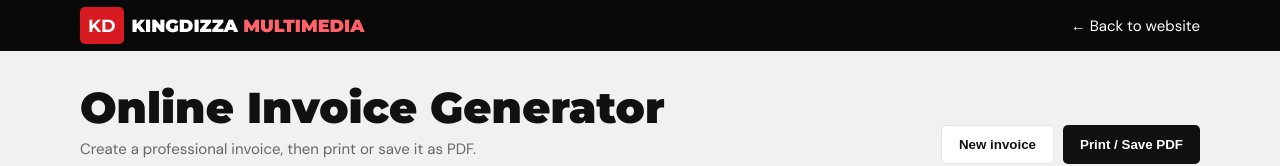
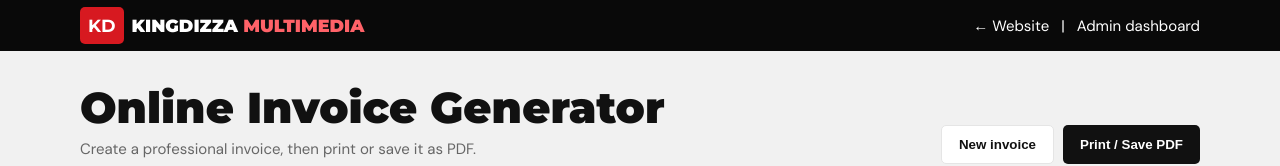
Before and after one commit to Admax11/king-dizza-multimedia., a plain HTML site: page invoice.html in a window 1280 px wide. Shown: the top 166 px of the page. Drawn offline with Linux system fonts and the light colour scheme.

Commit message:
Link invoice generator to admin dashboard

```diff
--- a/invoice.html
+++ b/invoice.html
@@ -12,7 +12,7 @@
 </style>
 </head>
 <body>
-<header class="top"><a class="brand" href="index.html"><b>KD</b>KINGDIZZA <span style="color:#ff6268">MULTIMEDIA</span></a><a href="index.html">← Back to website</a></header>
+<header class="top"><a class="brand" href="index.html"><b>KD</b>KINGDIZZA <span style="color:#ff6268">MULTIMEDIA</span></a><span><a href="index.html">← Website</a> &nbsp; | &nbsp; <a href="admin.html">Admin dashboard</a></span></header>
 <main class="wrap">
 <div class="intro"><div><h1>Online Invoice Generator</h1><p>Create a professional invoice, then print or save it as PDF.</p></div><div class="actions"><button class="btn light" id="newBtn">New invoice</button><button class="btn dark" id="printBtn">Print / Save PDF</button></div></div>
 <div class="layout">
```
